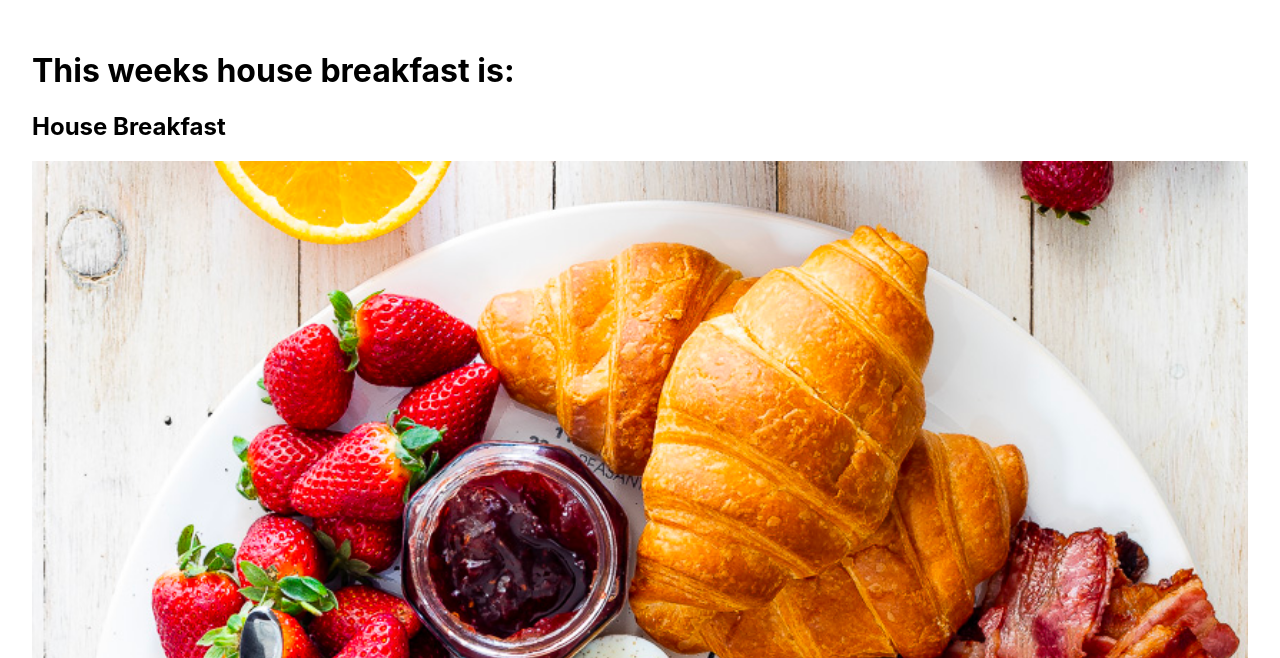
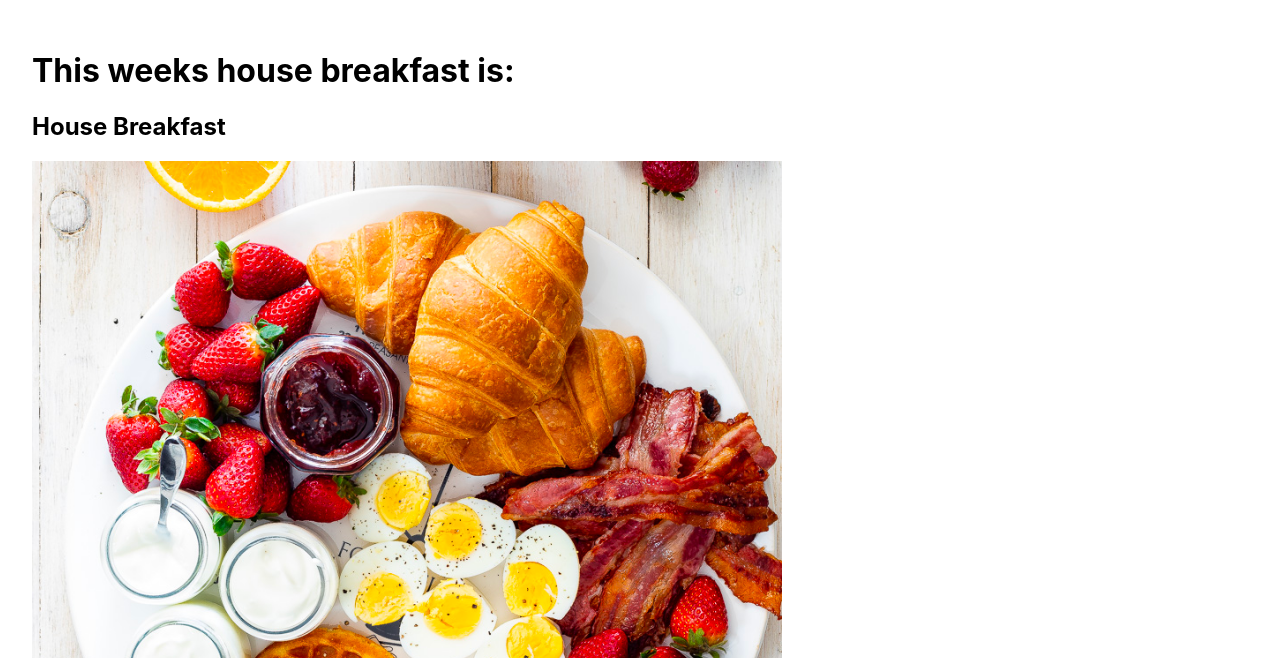
Before and after one commit to r0hin/jacksonsucc, a plain HTML site: page breakfast.html in a window 1280 px wide. Shown: the part 642-1300 px from the top of the page. Drawn offline with Linux system fonts and the light colour scheme; no server answers; a script that the page names is missing.

Commit message:
update style for breakfast image

```diff
--- a/styles.css
+++ b/styles.css
@@ -123,8 +123,7 @@ th {
 }
 
 .breakfastimg {
-  width: 100%;
-  height: 100%;
+  width: clamp(100px, 70%, 750px);
 }
 
 .colorful-shadow-clone {
```
